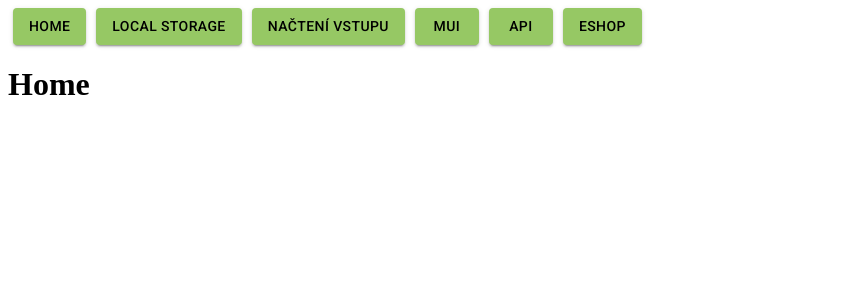
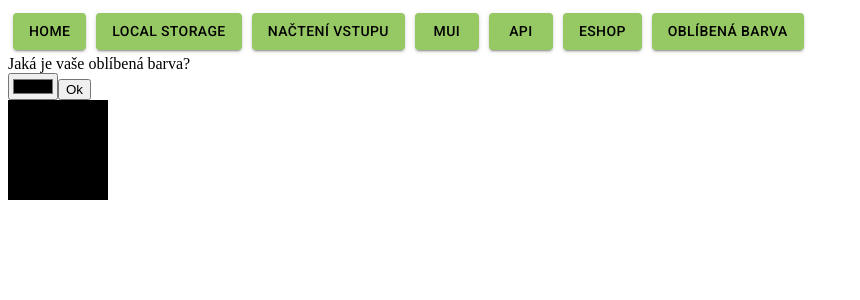
Before and after one commit to UsernameMartinn/react-router-app, a React (Create React App) app: page /#/oblibena_barva in a window 1280 px wide. Shown: the top 300 px of the page, without its empty margins (0-860 px from the left). Built offline with nearby package versions, Linux system fonts and the light colour scheme.

Commit message:
malé doplnění

```diff
--- a/package.json
+++ b/package.json
@@ -1,6 +1,6 @@
 {
   "name": "react-router",
-  "homepage": "https://github.com/UsernameMartinn/react-router-app",
+  "homepage": "https://https://usernamemartinn.github.io/react-router-app/",
   "version": "0.1.0",
   "private": true,
   "dependencies": {
--- a/src/App.js
+++ b/src/App.js
@@ -1,4 +1,4 @@
-import { BrowserRouter, Routes, Route } from 'react-router-dom';
+import { HashRouter, Routes, Route } from 'react-router-dom';
 import Navigation from "./Navigation";
 import Home from "./Home";
 import NoPage from "./NoPage";
@@ -7,22 +7,23 @@ import Ukolnicek from "./mui/Ukolnicek";
 import Kalkulacka from "./nacteni_vstupu/Kalkulacka";
 import LocalStorage from './local_storage/LocalStorage';
 import Eshop from './eshop/Eshop';
+import OblibenaBarva from './oblibena_barva/Oblibena-barva';
 
 function App() {
   return (
-    <BrowserRouter>
+    <HashRouter basename='/'>
+    <Navigation />
     <Routes>
-      <Route path='/' element={<Navigation />}>
         <Route index element={<Home />} />
         <Route path="local_storage" element={<LocalStorage />} />
         <Route path="nacteni_vstupu" element={<Kalkulacka />} />
         <Route path="api" element={<Api />} />
         <Route path="mui" element={<Ukolnicek />} />
         <Route path="eshop" element={<Eshop />} />
+        <Route path="oblibena_barva" element={<OblibenaBarva />} />
         <Route path="*" element={<NoPage />} />
-      </Route>
     </Routes>
-    </BrowserRouter>
+    </HashRouter>
 
   );
 }
--- a/src/Navigation.js
+++ b/src/Navigation.js
@@ -7,17 +7,19 @@ const Navigation = () => {
     return (
         <>
             <nav>
-                <Link style={{margin: 5}} to='/'><MuiLink component="button" underline="none" variant="h5"><Button style={{backgroundColor:'rgb(150, 200, 100)', color: "black"}} variant="contained">Home</Button></MuiLink></Link>
+                <Button style={{backgroundColor:'rgb(150, 200, 100)', color: "black", margin: 5}} variant="contained" href="/router-material-api/#">Home</Button>
 
-                <Link style={{margin: 5}} to="/local_storage"><MuiLink component="button" underline="none" variant="h5"><Button style={{backgroundColor:'rgb(150, 200, 100)', color: "black"}} variant="contained">Local storage</Button></MuiLink></Link>
+                <Button style={{backgroundColor:'rgb(150, 200, 100)', color: "black", margin: 5}} variant="contained" href="/router-material-api/#/local_storage">Local storage</Button>
 
-                <Link style={{margin: 5}} to="/nacteni_vstupu"><MuiLink component="button" underline="none" variant="h5"><Button style={{backgroundColor:'rgb(150, 200, 100)', color: "black"}} variant="contained">Načtení vstupu</Button></MuiLink></Link>
+                <Button style={{backgroundColor:'rgb(150, 200, 100)', color: "black", margin: 5}} variant="contained" href="/router-material-api/#/nacteni_vstupu">Načtení vstupu</Button>
 
-                <Link style={{margin: 5}} to="/mui"><MuiLink component="button" underline="none" variant="h5"><Button style={{backgroundColor:'rgb(150, 200, 100)', color: "black"}} variant="contained">Mui</Button></MuiLink></Link>
+                <Button style={{backgroundColor:'rgb(150, 200, 100)', color: "black", margin: 5}} variant="contained" href="/router-material-api/#/mui">Mui</Button>
 
-                <Link style={{margin: 5}} to="/api"><MuiLink component="button" underline="none" variant="h5"><Button style={{backgroundColor:'rgb(150, 200, 100)', color: "black"}} variant="contained">Api</Button></MuiLink></Link>
+                <Button style={{backgroundColor:'rgb(150, 200, 100)', color: "black", margin: 5}} variant="contained" href="/router-material-api/#/api">Api</Button>
 
-                <Link style={{margin: 5}} to="/eshop"><MuiLink component="button" underline="none" variant="h5"><Button style={{backgroundColor:'rgb(150, 200, 100)', color: "black"}} variant="contained">Eshop</Button></MuiLink></Link>
+                <Button style={{backgroundColor:'rgb(150, 200, 100)', color: "black", margin: 5}} variant="contained" href="/router-material-api/#/eshop">Eshop</Button>
+
+                <Button style={{backgroundColor:'rgb(150, 200, 100)', color: "black", margin: 5}} variant="contained" href="/router-material-api/#/oblibena_barva">Oblíbená barva</Button>
             </nav>
             <Outlet />
         </>
--- a/src/nacteni_vstupu/Kalkulacka.js
+++ b/src/nacteni_vstupu/Kalkulacka.js
@@ -53,7 +53,7 @@ return (
         <CiselneTlacitko cislo={3} klikFunkce={nastavCislo} puvodniCislo={cislo}/>
         <button onClick={() => vybranaOperace("*")}>*</button>
         <br/>
-        <button onClick={() => vybranaOperace("=")}>=</button>
+        <button onClick={() => spocitejVysledek("=")}>=</button>
         <CiselneTlacitko cislo={0} klikFunkce={nastavCislo} puvodniCislo={cislo}/>
         <button onClick={() => vybranaOperace("C")}>C</button>
         <button onClick={() => vybranaOperace("/")}>/</button>
--- /dev/null
+++ b/src/oblibena_barva/Ctverec.js
@@ -0,0 +1,15 @@
+import { useEffect, useState } from "react";
+
+function Ctverec(props) {
+
+
+    let oblibenaBarva = props.barva
+
+    return (
+        <>
+            <div id="ctverec" style={{backgroundColor: 'black', width: 100, height: 100, display: 'flex'}} />
+        </>
+    )
+}
+
+export default Ctverec;
--- /dev/null
+++ b/src/oblibena_barva/Oblibena-barva.js
@@ -0,0 +1,16 @@
+import { useEffect, useState } from "react";
+import Ctverec from './Ctverec'
+
+function OblibenaBarva() {
+  let barva
+  return (
+    <>
+      <div>Jaká je vaše oblíbená barva?</div>
+      <input type='color' id='barva'></input>
+      <button id='ok' onClick={() => console.log(barva)}>Ok</button> <br />
+      <Ctverec />
+    </>
+  );
+}
+
+export default OblibenaBarva;
```
